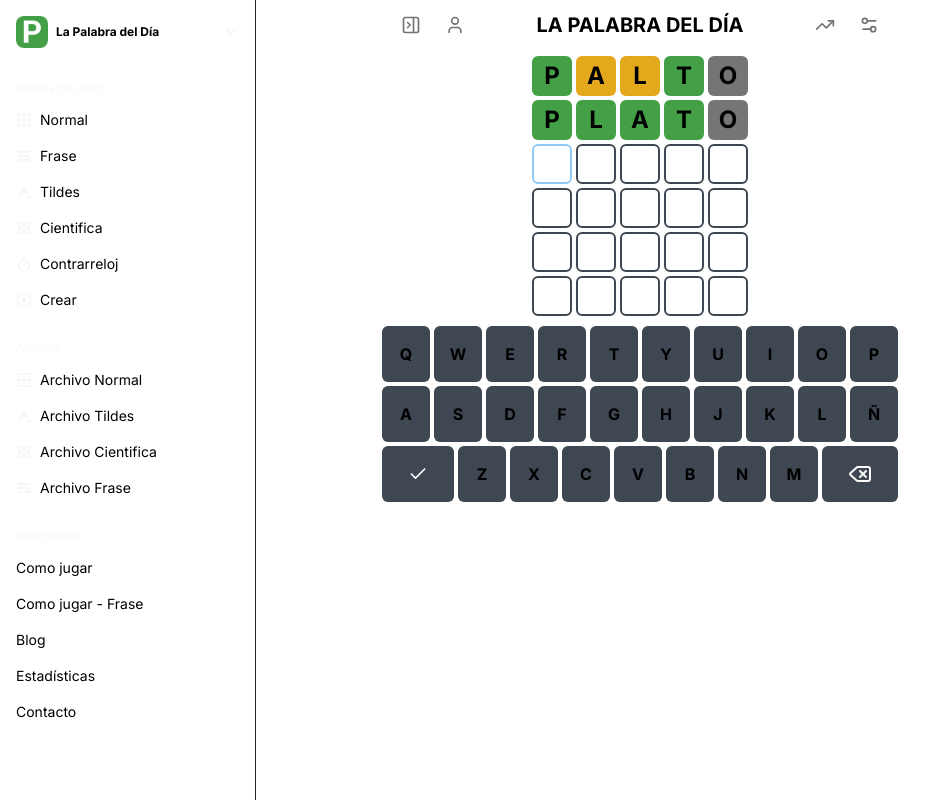
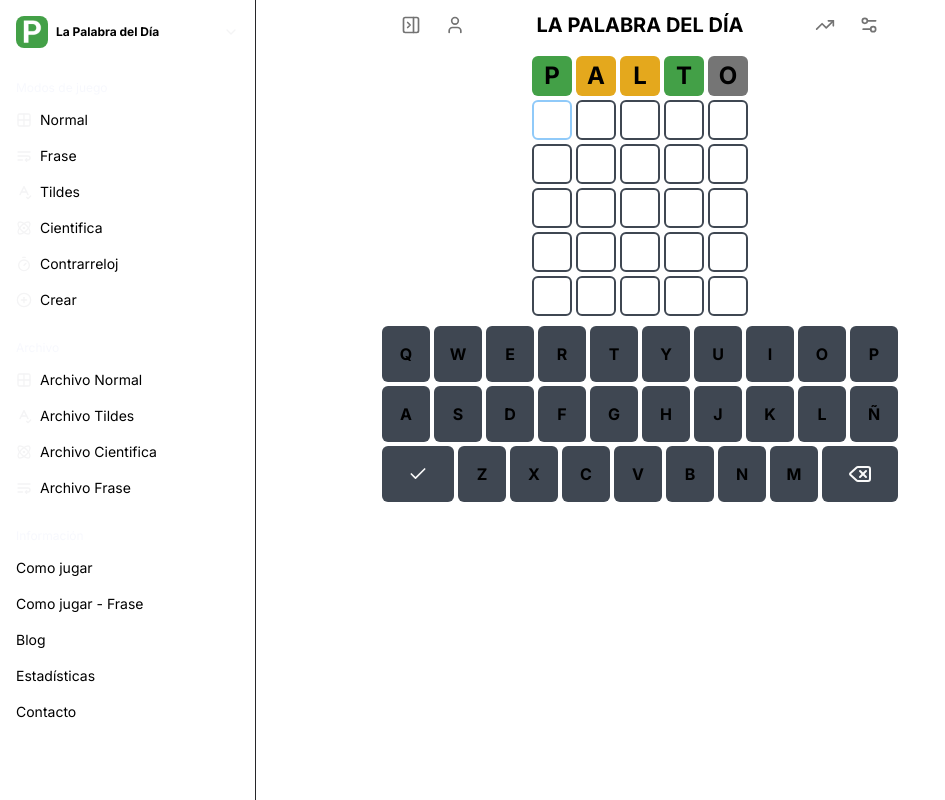
Before and after one commit to Alejandro10m10/wordle, a React (Vite) app: page / in a window 1280 px wide. Shown: the whole page, without its empty margins (0-945 px from the left). Built offline with nearby package versions, Linux system fonts and the light colour scheme.

Commit message:
add transition background box color

```diff
--- a/src/styles.css
+++ b/src/styles.css
@@ -61,6 +61,11 @@ footer:hover::-webkit-scrollbar-thumb {
   background: var(--scrollColor);
 }
 
+.box {
+  background-color: transparent;
+  transition: background-color 0.4s ease-in-out;
+}
+
 .box-correct {
   background: var(--color-correct);
 }
@@ -89,9 +94,11 @@ footer:hover::-webkit-scrollbar-thumb {
 
 @keyframes flipX {
   0% {
+    background: transparent;
     transform: rotateX(180deg);
   }
   100% {
+    border-color: none;
     transform: rotateX(0deg);
   }
 }
--- a/src/wordle/components/GuessBoard.tsx
+++ b/src/wordle/components/GuessBoard.tsx
@@ -32,7 +32,7 @@ export const GuessBoard: React.FC<GuessBoardProps> = ({ keyTrigger }) => {
     if (wordGuessingArr.join("").length < 5) return;
 
     setAnimatedRow(keyBoxSelected.row);
-  }, [wordsGuessingArr, keyTrigger.id]);
+  }, [wordGuessingArr, keyTrigger.key]);
 
   return (
     <div className="keyboard-guess flex items-center gap-1 flex-col w-full mt-1.5">
@@ -51,7 +51,7 @@ export const GuessBoard: React.FC<GuessBoardProps> = ({ keyTrigger }) => {
                 keyBoxSelected={keyBoxSelected}
                 wordToGuess={wordToGuess}
                 animationDelay={delay}
-                shouldAnimate={animatedRow === rowIndex}
+                animatedRow={animatedRow}
               />
             );
           })}
--- a/src/wordle/components/GuessKeyBox.tsx
+++ b/src/wordle/components/GuessKeyBox.tsx
@@ -32,8 +32,10 @@ export const GuessKeyBox: React.FC<GuessKeyBoxProps> = ({
   wordsGuessingArr,
   wordToGuess,
   animationDelay,
-  shouldAnimate,
+  animatedRow,
 }) => {
+  const [showColor, setShowColor] = useState(false);
+
   const ref = useRef<HTMLDivElement>(null);
   const refParagraph = useRef<HTMLParagraphElement>(null);
 
@@ -113,28 +115,51 @@ export const GuessKeyBox: React.FC<GuessKeyBoxProps> = ({
     return "box-absent border-0!";
   };
 
+  const bgClass = showColor ? getBgColor() : "box-none";
+
   useEffect(() => {
-    if (!shouldAnimate || !refParagraph.current) return;
+    const timer = setTimeout(() => {
+      setShowColor(true);
+    }, 1000 * animationDelay);
+
+    return () => clearTimeout(timer);
+  }, []);
+
+  useEffect(() => {
+    if (!showColor) return;
+    if (animatedRow !== row || !refParagraph.current) return;
 
     const el = refParagraph.current;
-    el.classList.remove("show-after-delay");
-    void el.offsetWidth;
-    el.classList.add("show-after-delay");
-  }, [shouldAnimate]);
+    el?.classList.remove("show-after-delay");
+
+    const classesToHandle = bgClass.split(" ");
+    ref.current?.classList.remove(...classesToHandle);
+
+    void el?.offsetWidth;
+    el?.classList.add("show-after-delay");
+
+    setTimeout(() => {
+      ref.current?.classList.add(...classesToHandle);
+    }, 1200 * animationDelay);
+  }, [animatedRow, wordsGuessingArr]);
 
   return (
     <div
       ref={ref}
       onClick={onGuessKeyBoxClicked}
       {...(isKeyBoxSelected ? { tabIndex: 0 } : {})}
-      className={` w-10 h-10 select-none rounded-md border-2  ${
+      className={`w-10 h-10 select-none rounded-md border-2  ${
         isKeyBoxSelected
           ? "border-box-border focus:border-box-border focus:outline-none"
           : "border-gray-400"
-      } ${getBgColor()} ${isCurrentGuessRow && "cursor-pointer"} ${
+      } box ${bgClass} ${isCurrentGuessRow && "cursor-pointer"} ${
         currentGuessRow > row && "flip-vertical"
       }`}
-      style={{ animationDelay: `${animationDelay}s` }}
+      style={{
+        animationDelay: `${animationDelay}s`,
+        transitionDelay: `${animationDelay}s`,
+        transition: "background-color 0.4s ease-in-out",
+      }}
     >
       <p
         ref={refParagraph}
--- a/src/wordle/hooks/useWordle.ts
+++ b/src/wordle/hooks/useWordle.ts
@@ -50,10 +50,7 @@ export const useWordle = ({
     initialWordGuessingArr
   );
   const [wordGuessing, setWordGuessing] = useState("");
-  const [wordsGuessingArr, setWordsGuessingArr] = useState<string[]>([
-    "PALTO",
-    "PLATO",
-  ]);
+  const [wordsGuessingArr, setWordsGuessingArr] = useState<string[]>(["PALTO"]);
   const { showAlert } = useAlert();
 
   useEffect(() => {
--- a/src/wordle/types/index.ts
+++ b/src/wordle/types/index.ts
@@ -18,7 +18,7 @@ export interface GuessKeyBoxProps extends KeyBoxSelected {
   onKeyBoxClicked: (row: number, column: number) => void;
   keyBoxSelected: KeyBoxSelected;
   animationDelay: number;
-  shouldAnimate: boolean;
+  animatedRow: number;
 }
 
 interface OnKeyClickedProps {
```
